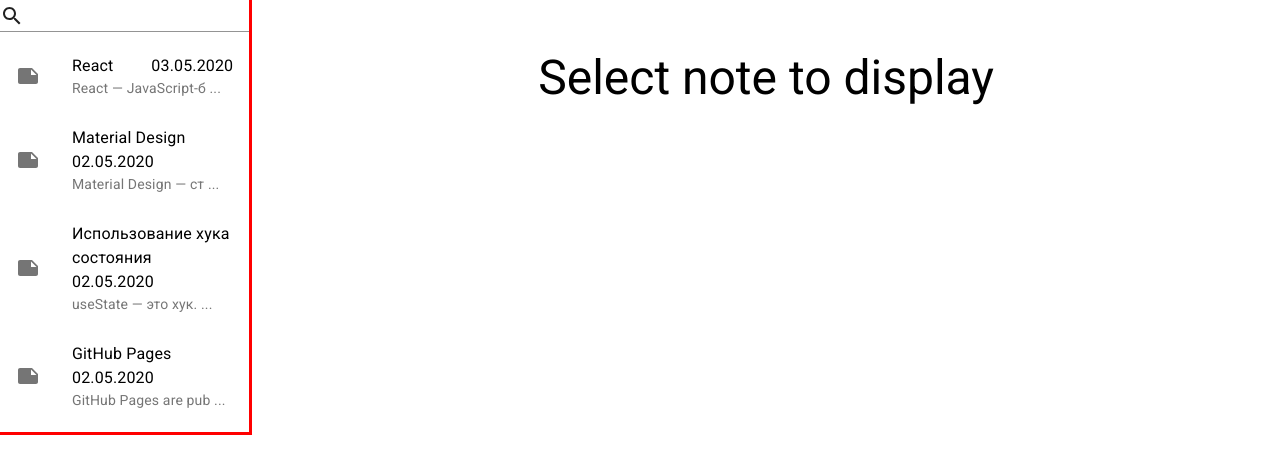
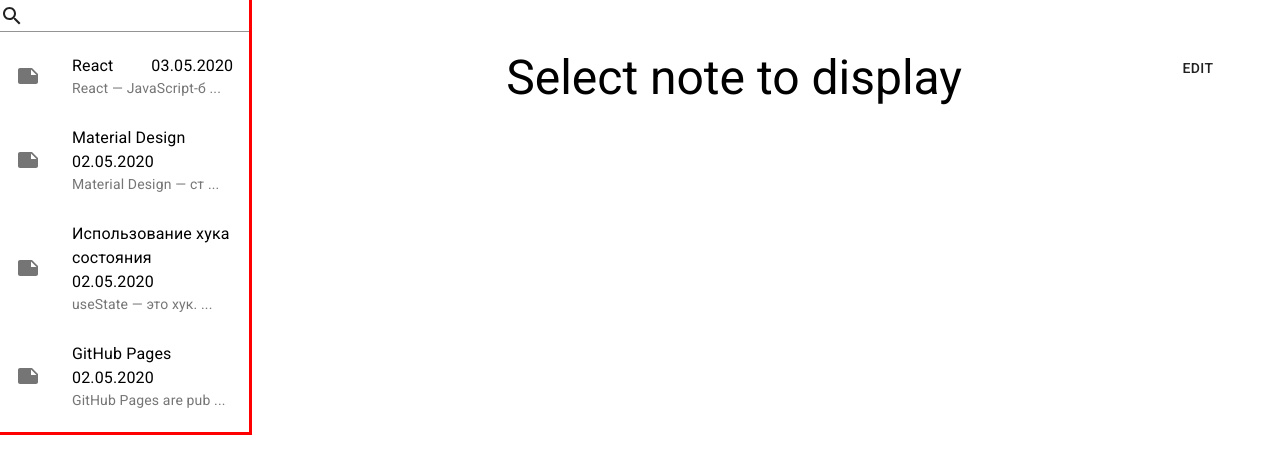
Before and after one commit to AllekseyLeonov/JsCourse, a React (Create React App) app in the folder notes/: page / in a window 1280 px wide. Shown: the top 474 px of the page. Built offline with nearby package versions, Linux system fonts and the light colour scheme.

Commit message:
[v1-04] add view elements for editing an active note

```diff
--- a/notes/src/pages/notes/ActiveNote.js
+++ b/notes/src/pages/notes/ActiveNote.js
@@ -1,20 +1,33 @@
 import React from "react";
 import { Grid, Typography } from "@material-ui/core";
 import PropTypes from "prop-types";
+import Button from "@material-ui/core/Button";
 
 import styles from "./styles";
+import ActiveNoteEditingDialog from "./ActiveNoteEditingDialog";
 
-const ActiveNote = ({ selectedItem }) => (
+const ActiveNote = ({ selectedItem }) => {
+  const [isDialogOpen, setDialogOpen] = React.useState(false);
+  return (
     <Grid
       style={styles.activeNote}
       container
-    direction="column"
-    alignItems="center"
+      wrap="nowrap"
+      alignItems="flex-start"
     >
+      <Grid container direction="column" alignItems="center">
         <Typography variant="h3">{selectedItem.title}</Typography>
         <Typography variant="h5">{selectedItem.content}</Typography>
       </Grid>
+      <Button onClick={() => setDialogOpen(true)}> Edit </Button>
+      <ActiveNoteEditingDialog
+        selectedItem={selectedItem}
+        isOpen={isDialogOpen}
+        setOpen={setDialogOpen}
+      />
+    </Grid>
   );
+};
 
 ActiveNote.propTypes = {
   selectedItem: PropTypes.shape({
--- /dev/null
+++ b/notes/src/pages/notes/ActiveNoteEditingDialog.js
@@ -0,0 +1,54 @@
+import React from "react";
+import DialogTitle from "@material-ui/core/DialogTitle";
+import DialogContent from "@material-ui/core/DialogContent";
+import { Grid } from "@material-ui/core";
+import TextField from "@material-ui/core/TextField";
+import DialogActions from "@material-ui/core/DialogActions";
+import Button from "@material-ui/core/Button";
+import Dialog from "@material-ui/core/Dialog";
+import PropTypes from "prop-types";
+
+import styles from "./styles";
+
+const ActiveNoteEditingDialog = ({ selectedItem, isOpen, setOpen }) => (
+  <Dialog open={isOpen} fullWidth="true" maxWidth="false">
+    <DialogTitle>Editing note</DialogTitle>
+    <DialogContent>
+      <Grid direction="column">
+        <TextField
+          style={styles.dialogInputField}
+          label="title"
+          defaultValue={selectedItem.title}
+        />
+        <TextField
+          style={styles.dialogInputField}
+          label="content"
+          defaultValue={selectedItem.content}
+          multiline
+        />
+      </Grid>
+    </DialogContent>
+    <DialogActions>
+      <Button onClick={() => setOpen(false)}>Close</Button>
+    </DialogActions>
+  </Dialog>
+);
+
+ActiveNoteEditingDialog.propTypes = {
+  selectedItem: PropTypes.shape({
+    id: PropTypes.number,
+    title: PropTypes.string,
+    content: PropTypes.string,
+    date: PropTypes.string,
+  }),
+  isOpen: PropTypes.bool,
+  setOpen: PropTypes.func,
+};
+
+ActiveNoteEditingDialog.defaultProps = {
+  selectedItem: { title: "Select note to display" },
+  isOpen: false,
+  setOpen: () => {},
+};
+
+export default ActiveNoteEditingDialog;
--- a/notes/src/pages/notes/NotesContainer.js
+++ b/notes/src/pages/notes/NotesContainer.js
@@ -6,6 +6,7 @@
 import NOTES from "../../config/constants/NOTES";
 
 const NotesContainer = () => {
+  const [notesArray] = React.useState(NOTES);
   const [selectedIndex, setSelectedIndex] = React.useState(null);
   const changeSelectedIndex = (index) => {
     setSelectedIndex(index);
@@ -13,11 +14,11 @@
   return (
     <Grid container direction="row" wrap="nowrap">
       <NotesListMenu
-        notesArray={NOTES}
+        notesArray={notesArray}
         selectedIndex={selectedIndex}
         changeSelectedIndex={changeSelectedIndex}
       />
-      <ActiveNote item xs={3} selectedItem={NOTES[selectedIndex]} />
+      <ActiveNote item xs={3} selectedItem={notesArray[selectedIndex]} />
     </Grid>
   );
 };
--- a/notes/src/pages/notes/styles.js
+++ b/notes/src/pages/notes/styles.js
@@ -11,6 +11,9 @@
     borderBottomWidth: "3px",
     borderBottomStyle: "solid",
   },
+  dialogInputField: {
+    width: "100%",
+  },
 };
 
 export default Styles;
```
Lines whose indentation alone changed are shown as unchanged.
